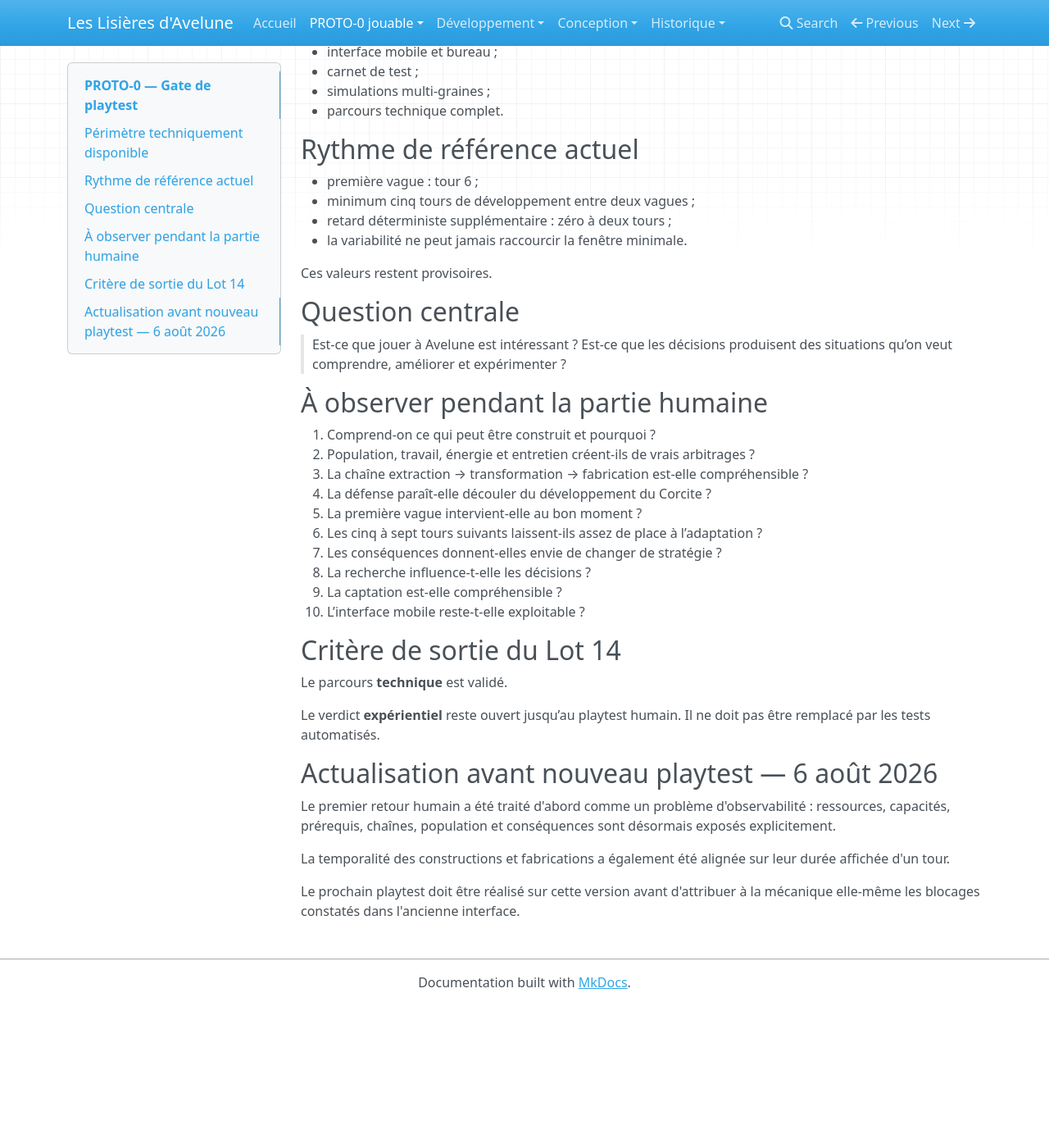
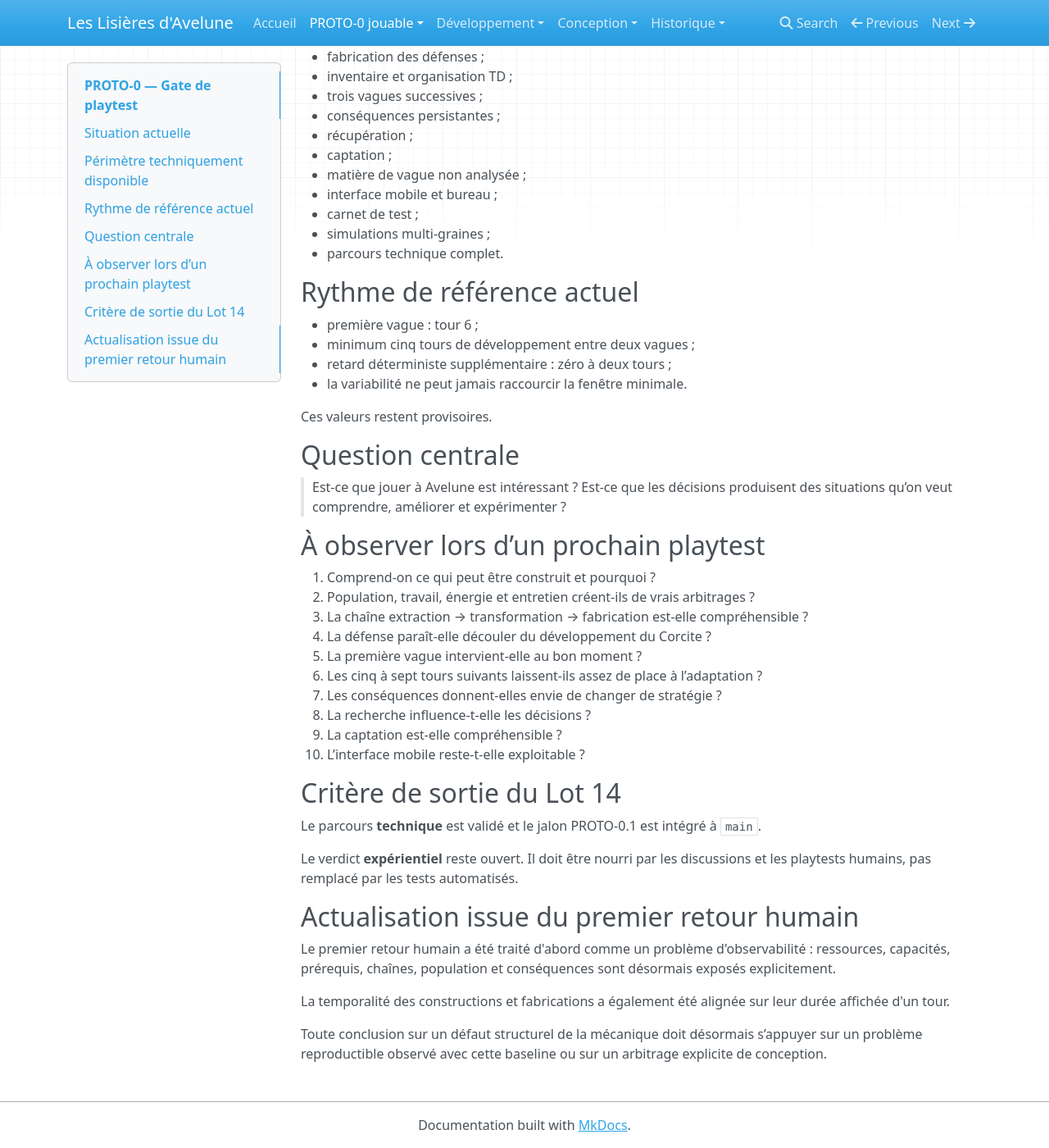
Before and after one commit to Abeliome-Officiel/les-lisieres-avelune, an MkDocs documentation site: the page built from docs/proto0/PROTO0_PLAYTEST_READY.md, in a window 1280 px wide and 1400 px high, scrolled down 530 px. Shown: the whole window at 82% size. Built offline with MkDocs 1.6.1, drawn with Linux system fonts in a browser that asks for light colours; nearby versions of some CDN libraries; before the commit the page ends 1756 px from its top, so only the background shows below that; some of the changed text lies outside the part shown.

Commit message:
docs: clore la gate de playtest du PROTO-0.1

```diff
--- a/docs/proto0/PROTO0_PLAYTEST_READY.md
+++ b/docs/proto0/PROTO0_PLAYTEST_READY.md
@@ -1,6 +1,12 @@
 # PROTO-0 — Gate de playtest
 
-Statut : **[acté] — prêt pour le playtest humain**
+Statut : **[acté] — jalon PROTO-0.1 intégré à `main`, support de playtest disponible**
+
+## Situation actuelle
+
+Le jalon PROTO-0.1 est clôturé techniquement et intégré à la baseline canonique `main`.
+
+Après cette intégration, le projet est reparti dans une phase de **discussion et d’analyse des retours**. Un nouveau playtest doit être déclenché lorsque les arbitrages de conception le justifient ; il ne constitue plus une étape automatique à lancer avant toute discussion.
 
 ## Périmètre techniquement disponible
 
@@ -37,7 +43,7 @@ Ces valeurs restent provisoires.
 
 > Est-ce que jouer à Avelune est intéressant ? Est-ce que les décisions produisent des situations qu’on veut comprendre, améliorer et expérimenter ?
 
-## À observer pendant la partie humaine
+## À observer lors d’un prochain playtest
 
 1. Comprend-on ce qui peut être construit et pourquoi ?
 2. Population, travail, énergie et entretien créent-ils de vrais arbitrages ?
@@ -52,20 +58,14 @@ Ces valeurs restent provisoires.
 
 ## Critère de sortie du Lot 14
 
-Le parcours **technique** est validé.
+Le parcours **technique** est validé et le jalon PROTO-0.1 est intégré à `main`.
 
-Le verdict **expérientiel** reste ouvert jusqu’au playtest humain. Il ne doit pas être remplacé par les tests automatisés.
+Le verdict **expérientiel** reste ouvert. Il doit être nourri par les discussions et les playtests humains, pas remplacé par les tests automatisés.
 
-<!-- PROTO0_PLAYTEST_READY_UX_2026_08_06 -->
-## Actualisation avant nouveau playtest — 6 août 2026
+## Actualisation issue du premier retour humain
 
-Le premier retour humain a été traité d'abord comme un problème
-d'observabilité : ressources, capacités, prérequis, chaînes,
-population et conséquences sont désormais exposés explicitement.
+Le premier retour humain a été traité d'abord comme un problème d'observabilité : ressources, capacités, prérequis, chaînes, population et conséquences sont désormais exposés explicitement.
 
-La temporalité des constructions et fabrications a également été
-alignée sur leur durée affichée d'un tour.
+La temporalité des constructions et fabrications a également été alignée sur leur durée affichée d'un tour.
 
-Le prochain playtest doit être réalisé sur cette version avant
-d'attribuer à la mécanique elle-même les blocages constatés dans
-l'ancienne interface.
+Toute conclusion sur un défaut structurel de la mécanique doit désormais s’appuyer sur un problème reproductible observé avec cette baseline ou sur un arbitrage explicite de conception.
```
